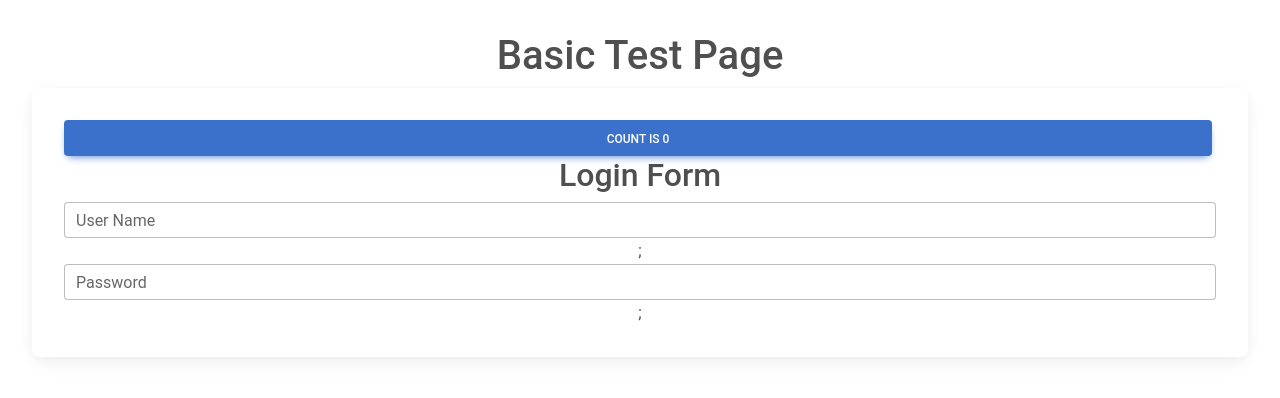
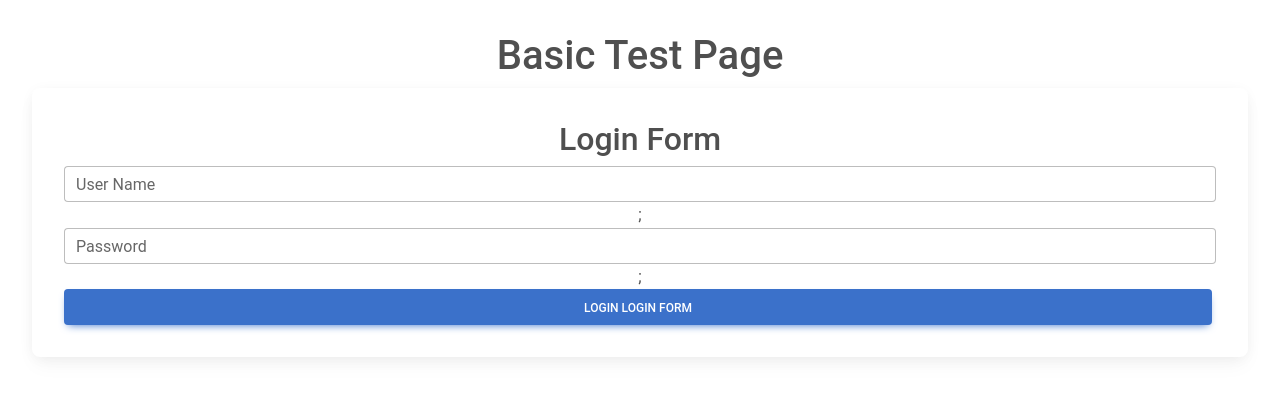
Before and after one commit to jason-bunn/react-mpd, a React (Vite) app: page / in a window 1280 px wide. Shown: the top 398 px of the page. Built offline with nearby package versions, Linux system fonts and the light colour scheme.

Commit message:
Login form tweaks

```diff
--- a/src/App.tsx
+++ b/src/App.tsx
@@ -1,7 +1,7 @@
 import { useState } from 'react'
 
 import './App.css'
-import Button from "./components/Button";
+
 import LoginForm from "./components/LoginForm";
 
 function App() {
@@ -14,11 +14,8 @@ function App() {
       </div>
       <h1>Basic Test Page</h1>
       <div className="card">
-              <Button onClick={() => setCount((count) => count + 1)}>
-                  count is {"" + count}
-              </Button>
-              <LoginForm>
-              Login Form
+              <LoginForm onClick={() => setCount((count) => count + 1)}>
+                  Login Form
               </LoginForm>
       </div>
 
--- a/src/components/LoginForm.tsx
+++ b/src/components/LoginForm.tsx
@@ -1,18 +1,19 @@
 
 import { MDBInput } from 'mdb-react-ui-kit';
-
+import Button from "./Button";
 
 interface Props {
     children: string;
-
+    onClick: () => void;
 }
-function LoginForm({ children }: Props) {
+function LoginForm({ children, onClick }: Props) {
 
     return (
         <>
             <h2>{children}</h2>
             <MDBInput label="User Name" id="form1" type="text" />;
             <MDBInput label="Password" id="form1" type="text" />;
+            <Button onClick={onClick}>Login {children}</Button>
         </>
 
     );
```
